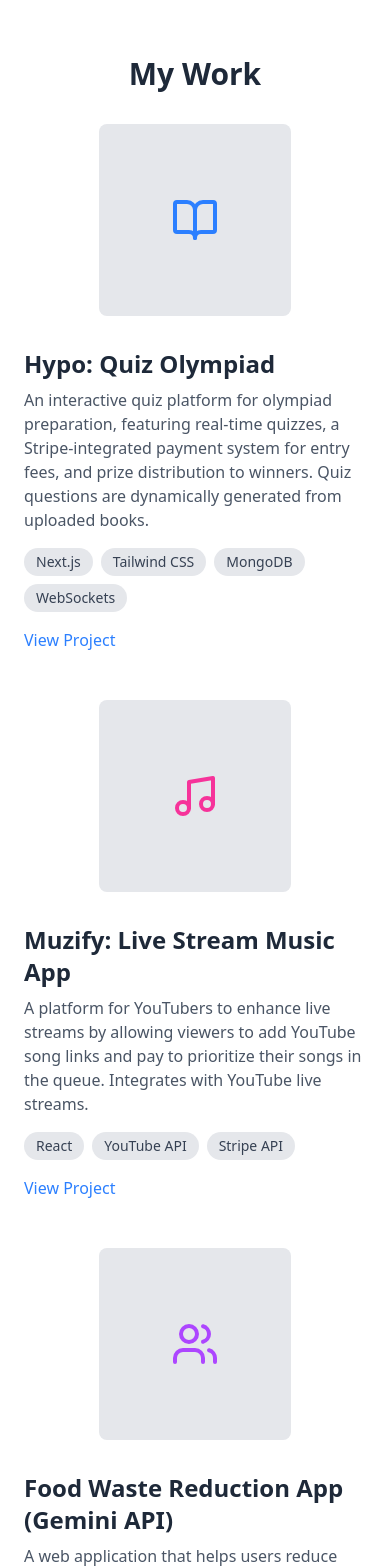
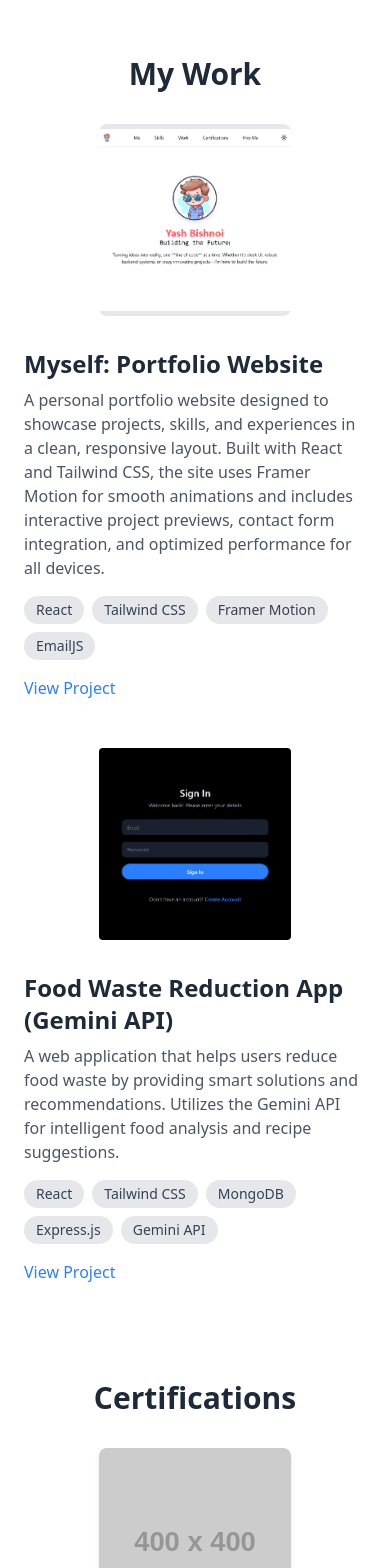
Before and after one commit to nikhilDelu/mySelf, a React (Vite) app: page / in a window 390 px wide. Shown: the part 8160-9728 px from the top of the page. Built offline with nearby package versions, Linux system fonts and the light colour scheme.

Commit message:
fixed mobile view-2

```diff
--- a/src/components/Work.tsx
+++ b/src/components/Work.tsx
@@ -1,6 +1,6 @@
 import { useState, useRef, useEffect } from "react";
-import { motion, AnimatePresence } from "framer-motion";
-import { BookOpen, Music, Users, PlayCircle } from "lucide-react";
+import { motion } from "framer-motion";
+import { BookOpen, Music, Users } from "lucide-react";
 
 interface Project {
   title: string;
@@ -8,50 +8,29 @@
   technologies: string[];
   videoSrc?: string;
   link?: string;
-  videoType?: "mp4" | "youtube"; // Added videoType
+  videoType?: "mp4" | "youtube";
 }
-
-// Gemini icon (using a placeholder since Gemini is not in lucide-react)
-const GeminiIcon = ({ className }: { className?: string }) => (
-  <svg
-    xmlns="http://www.w3.org/2000/svg"
-    viewBox="0 0 24 24"
-    fill="none"
-    stroke="currentColor"
-    strokeWidth="2"
-    strokeLinecap="round"
-    strokeLinejoin="round"
-    className={className}
-  >
-    <path d="M18 8a6 6 0 0 1-6 6 6 6 0 0 1-6-6 6 6 0 0 1 6-6 6 6 0 0 1 6 6z" />
-    <path d="M2 8h2" />
-    <path d="M20 8h2" />
-    <path d="M12 2v2" />
-    <path d="M12 22v-2" />
-    <path d="M5.6 5.6l1.4 1.4" />
-    <path d="M17 17l1.4 1.4" />
-  </svg>
-);
 
 const projectsData: Project[] = [
   {
-    title: "Hypo: Quiz Olympiad",
+    title: "Myself: Portfolio Website",
     description:
-      "An interactive quiz platform for olympiad preparation, featuring real-time quizzes, a Stripe-integrated payment system for entry fees, and prize distribution to winners.  Quiz questions are dynamically generated from uploaded books.",
-    technologies: ["Next.js", "Tailwind CSS", "MongoDB", "WebSockets"],
-    videoSrc: "https://www.youtube.com/embed/jGhobd9nGoU", // Example YouTube URL
-    link: "#",
+      "A personal portfolio website designed to showcase projects, skills, and experiences in a clean, responsive layout. Built with React and Tailwind CSS, the site uses Framer Motion for smooth animations and includes interactive project previews, contact form integration, and optimized performance for all devices.",
+    technologies: ["React", "Tailwind CSS", "Framer Motion", "EmailJS"],
+    videoSrc: "https://www.youtube.com/embed/yourVideoID",
+    link: "https://my-self-git-main-nikhildelus-projects.vercel.app/",
     videoType: "youtube",
   },
-  {
-    title: "Muzify: Live Stream Music App",
-    description:
-      "A platform for YouTubers to enhance live streams by allowing viewers to add YouTube song links and pay to prioritize their songs in the queue.  Integrates with YouTube live streams.",
-    technologies: ["React", "YouTube API", "Stripe API"],
-    videoSrc: "https://www.youtube.com/embed/jGhobd9nGoU",
-    link: "#",
-    videoType: "youtube",
-  },
+
+  // {
+  //   title: "Muzify: Live Stream Music App",
+  //   description:
+  //     "A platform for YouTubers to enhance live streams by allowing viewers to add YouTube song links and pay to prioritize their songs in the queue.  Integrates with YouTube live streams.",
+  //   technologies: ["React", "YouTube API", "Stripe API"],
+  //   videoSrc: "https://www.youtube.com/embed/jGhobd9nGoU",
+  //   link: "#",
+  //   videoType: "youtube",
+  // },
   // {
   //   title: "Social Post Recommendation App",
   //   description:
@@ -148,13 +127,13 @@
               <div className="w-full md:w-1/3 flex justify-center">
                 <div className="w-48 h-48 flex items-center justify-center rounded-lg bg-gray-200 dark:bg-gray-800">
                   {index === 0 && (
-                    <BookOpen className="text-blue-500 w-12 h-12" />
+                    <img
+                      src="ms.png"
+                      className="object-contain h-full rounded-sm"
+                    />
                   )}
-                  {index === 1 && <Music className="text-pink-500 w-12 h-12" />}
-                  {index === 2 && (
-                    <Users className="text-purple-500 w-12 h-12" />
-                  )}
-                  {index === 3 && (
+
+                  {index === 1 && (
                     <img
                       src="fwr.png"
                       className="object-cover h-full rounded-sm"
```
Also changed, not shown: public/ms.png (added).
